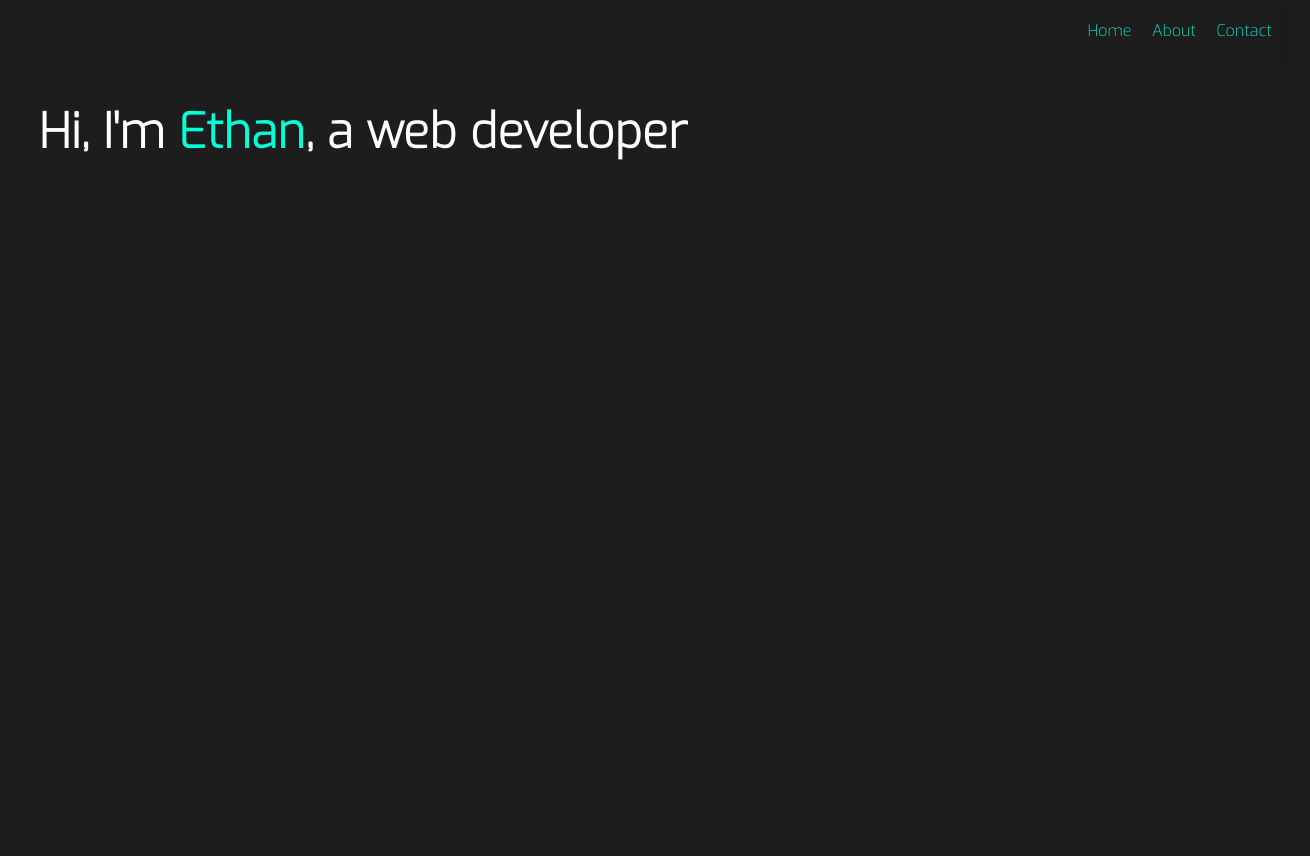
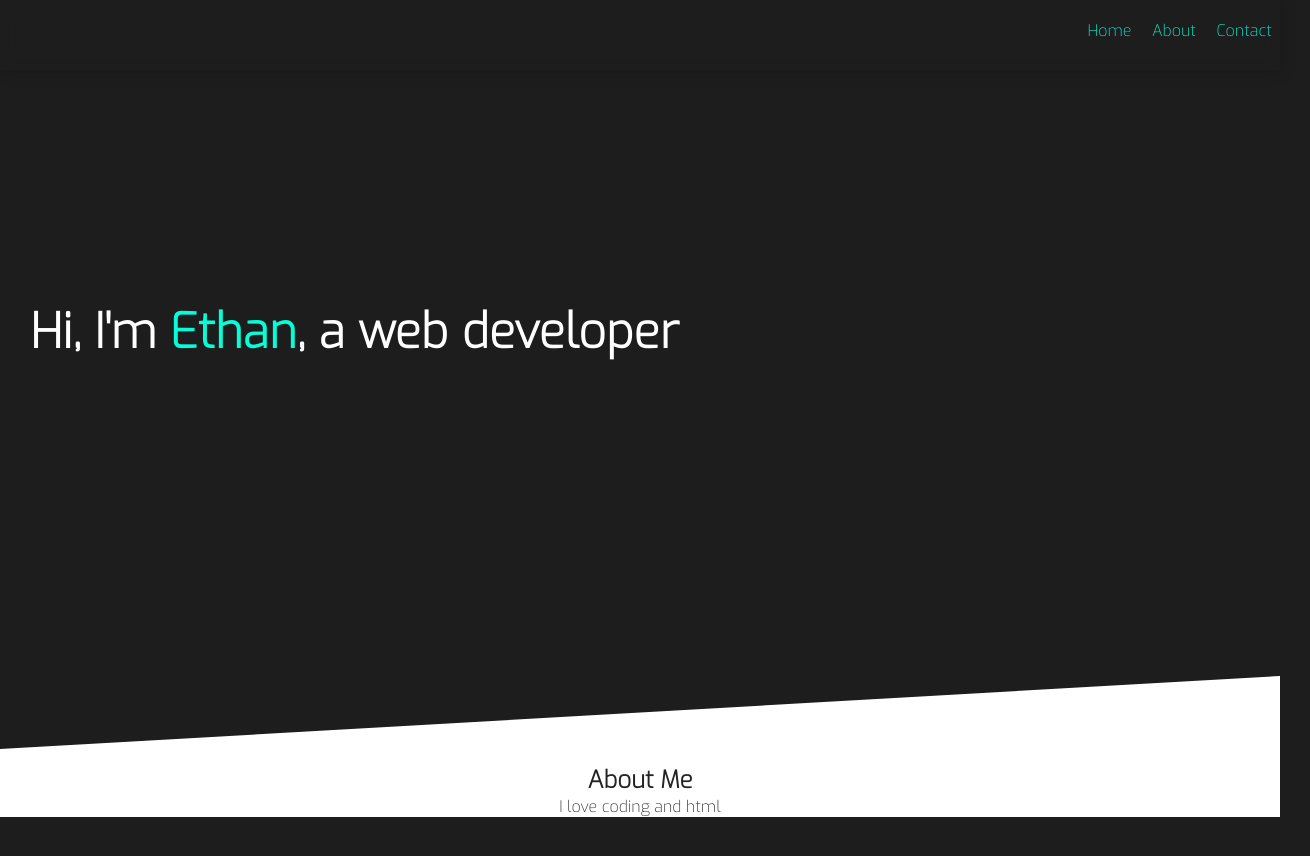
Before and after one commit to ethanhart35/ethanhart35.github.io, a website: page index.html in a window 1280 px wide. Shown: the top 856 px of the page, 1310 px wide, since content can reach past the window. After the commit the page ends 817 px from the top, so only its background shows below. Drawn offline with nearby package versions, Linux system fonts and the light colour scheme.

Commit message:
Added about me section

```diff
--- a/assets/css/styles.css
+++ b/assets/css/styles.css
@@ -1,21 +1,25 @@
 /*index.html*/
+html {
+	scroll-behavior: smooth;
+}
+
 body,
 body * {
 	font-family: 'Exo', sans-serif !important;
 	background: #1D1D1D;
 	margin: 0%;
 	padding: 0%;
-	height: 3000px;
 }
 
 .navbar {
 	width: 100%;
 	height: 50px;
 	position: fixed;
+	top: 0;
 	z-index: 10;
 	box-shadow: 0 0 1rem 0 rgba(0, 0, 0, .2);
 	background-color: rgba(36, 36, 36, 0.15);
-	backdrop-filter: blur(5px);
+	backdrop-filter: blur(8px);
 	text-align: right;
 	padding: 20px 0 0 0;
 }
@@ -28,11 +32,10 @@ body * {
 }
 
 .logo {
-	display: block;
-	margin-left: 3%;
-	margin-right: 3%;
-	top: 100px;
-	position: absolute;
+	margin-top: 300px;
+	padding-left: 30px;
+	width: 100%;
+	text-align: left;
 	font-size: 150%;
 	font-weight: bold;
 	color: #FFFFFF;
@@ -42,6 +45,22 @@ body * {
 	color: #05FDD8;
 }
 
+.split {
+	clip-path: polygon(0 85%, 100% 12%, 100% 100%, 0 100%);
+	background-color: white;
+	height: 100px;
+	margin-top: 300px;
+}
+
+.about p,
+h2 {
+	width: 100%;
+	text-align: center;
+	color: rgba(36, 36, 36);
+	background-color: white;
+}
+
+
 ::-webkit-scrollbar {
-	width: 10px;
+	width: 0px;
 }
--- a/index.html
+++ b/index.html
@@ -15,12 +15,19 @@
 
 <body>
     <div class="navbar">
-        <a href="">Home</a>
-        <a href="">About</a>
+        <a href="#home">Home</a>
+        <a href="#about">About</a>
         <a href="">Contact</a>
     </div>
-    <div class="logo">
+    <div id="home" class="logo">
         <H1>Hi, I'm <span class="bold">Ethan</span>, a web developer</H1>
+    </div>
+    <div class="split">
+
+    </div>
+    <div id="about" class="about">
+        <h2>About Me</h2>
+        <p>I love coding and html</p>
     </div>
 </body>
 
```
